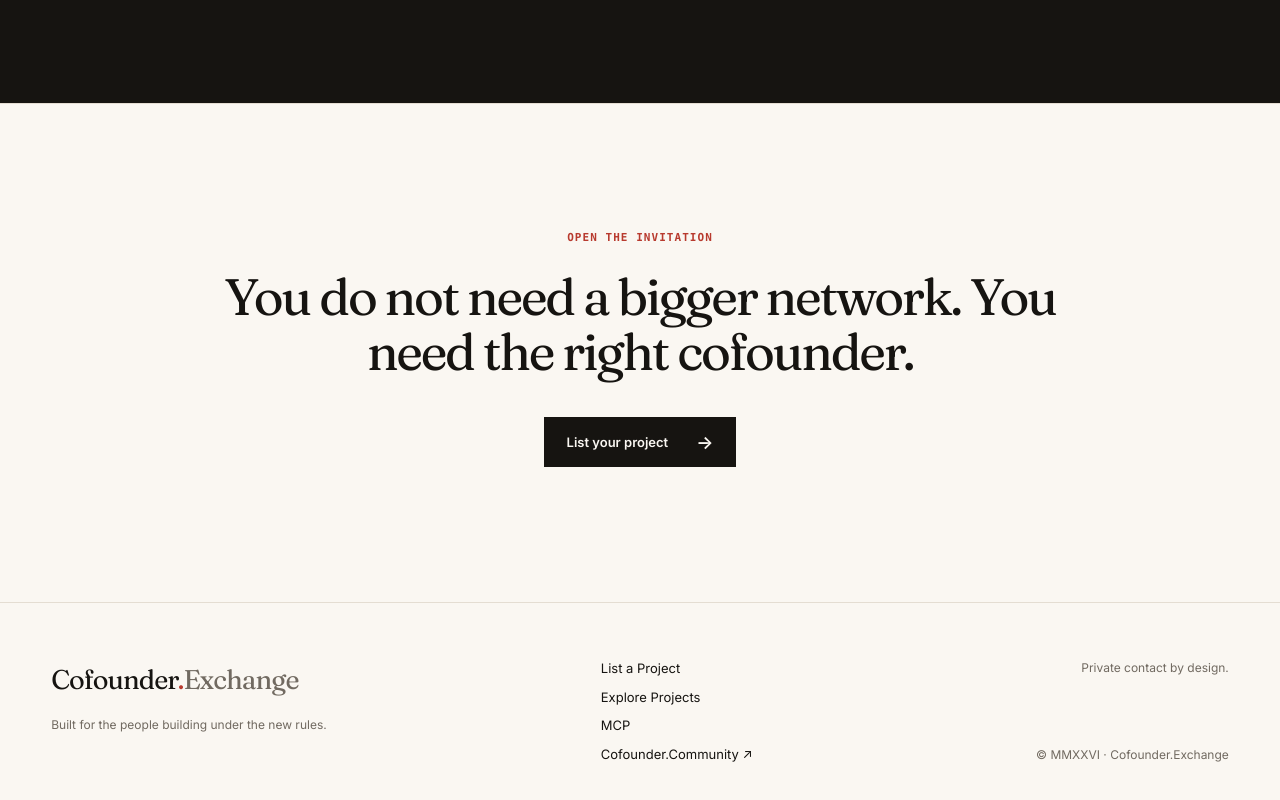
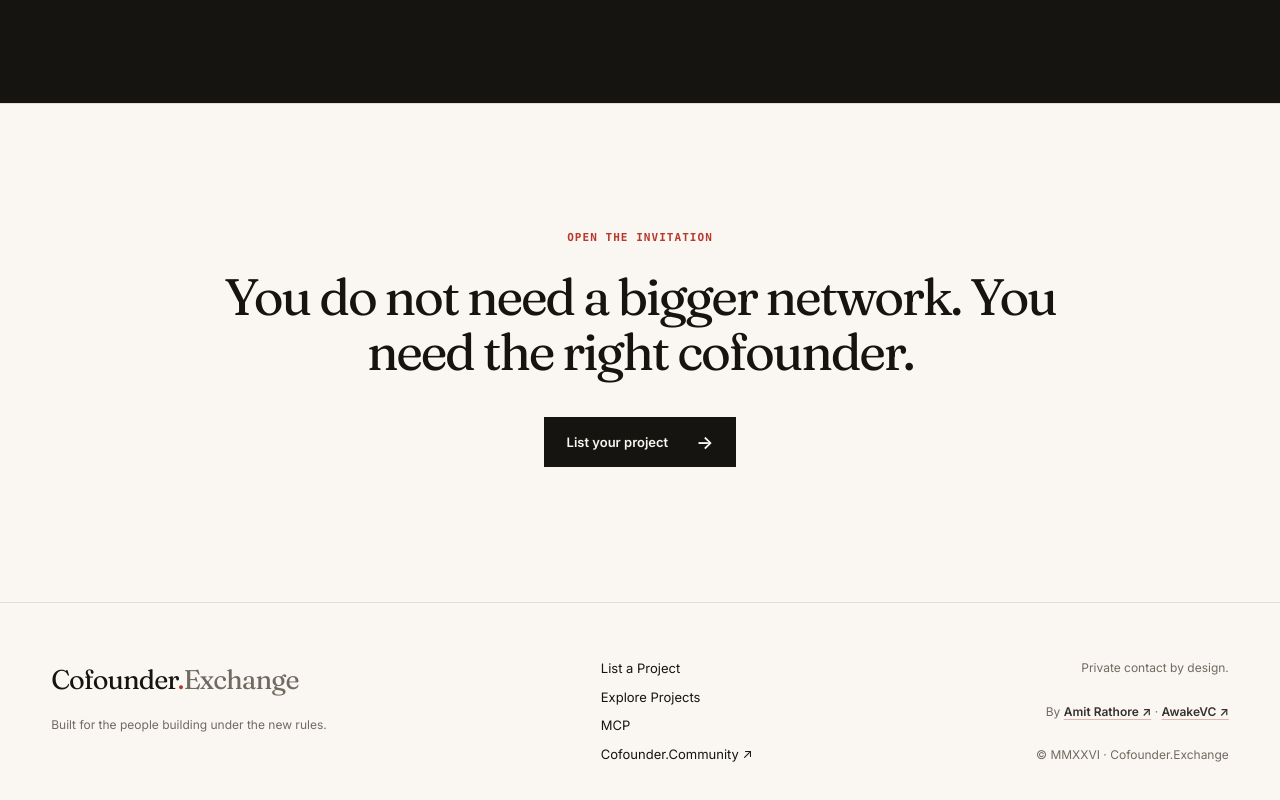
Before and after one commit to amitrathore/cofounder-exchange, a Next.js app: page / in a window 1280 px wide. Shown: the part 2519-3319 px from the top of the page. Built offline with nearby package versions, Linux system fonts and the light colour scheme; no server answers.

Commit message:
Add creator footer links

```diff
--- a/app/components.tsx
+++ b/app/components.tsx
@@ -64,6 +64,11 @@ export function SiteFooter() {
         </div>
         <div className="footer-meta">
           <span>Private contact by design.</span>
+          <span className="footer-attribution">
+            By <a href="https://amitrathore.com">Amit Rathore ↗</a>
+            <span aria-hidden="true"> · </span>
+            <a href="https://awake.vc">AwakeVC ↗</a>
+          </span>
           <span>© MMXXVI · Cofounder.Exchange</span>
         </div>
       </div>
--- a/app/globals.css
+++ b/app/globals.css
@@ -517,6 +517,19 @@ h1 span {
   justify-content: space-between;
 }
 
+.footer-attribution a {
+  color: var(--ink-soft);
+  font-weight: 600;
+  text-decoration: underline;
+  text-decoration-color: color-mix(in srgb, var(--red) 35%, transparent);
+  text-underline-offset: 3px;
+}
+
+.footer-attribution a:hover {
+  color: var(--red);
+  text-decoration-color: var(--red);
+}
+
 .coming-page {
   padding-top: 110px;
   padding-bottom: 130px;
```
